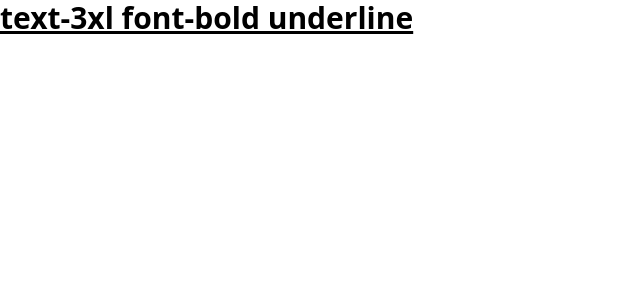
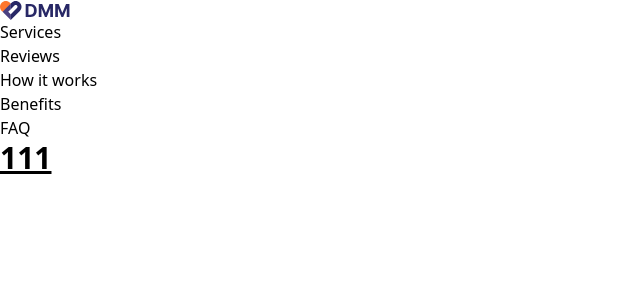
Before and after one commit to DmitryPonomarenko34/SMM-Next.js-TailwindCSS-React.js-Typescript, a Next.js app: page / in a window 1280 px wide. Shown: the top 300 px of the page, without its empty margins (0-640 px from the left). Built offline with nearby package versions, Linux system fonts and the light colour scheme.

Commit message:
added header, add next Img and Link component

```diff
--- /dev/null
+++ b/app/Header.tsx
@@ -0,0 +1,14 @@
+import Image from "next/image";
+import Link from "next/link";
+import NavList from "./NavList";
+
+export default function Header() {
+  return (
+    <header>
+      <Link href="/">
+        <Image src="/logo.svg" alt="logo" width={72} height={20} />
+      </Link>
+      <NavList />
+    </header>
+  );
+}
--- /dev/null
+++ b/app/NavList.tsx
@@ -0,0 +1,16 @@
+import { category } from "@/constants";
+import Link from "next/link";
+
+export default function NavList() {
+  return (
+    <nav className="">
+      <ul>
+        {category.map((category) => (
+          <li key={category}>
+            <Link href={`/${category.toLowerCase()}`}>{category}</Link>
+          </li>
+        ))}
+      </ul>
+    </nav>
+  );
+}
--- a/app/head.tsx
+++ b/app/head.tsx
@@ -1,10 +1,10 @@
 export default function Head() {
   return (
     <>
-      <title>Create Next App</title>
+      <title>DM</title>
       <meta content="width=device-width, initial-scale=1" name="viewport" />
       <meta name="description" content="Generated by create next app" />
       <link rel="icon" href="/favicon.ico" />
     </>
-  )
+  );
 }
--- a/app/layout.tsx
+++ b/app/layout.tsx
@@ -1,4 +1,5 @@
 import "../styles/globals.css";
+import Header from "./Header";
 
 export default function RootLayout({
   children,
@@ -8,7 +9,10 @@ export default function RootLayout({
   return (
     <html lang="en">
       <head />
-      <body>{children}</body>
+      <body>
+        <Header />
+        {children}
+      </body>
     </html>
   );
 }
--- /dev/null
+++ b/app/loading.tsx
@@ -0,0 +1,5 @@
+import React from "react";
+
+export default function Loading() {
+  return <h1>loading...</h1>;
+}
--- a/app/page.tsx
+++ b/app/page.tsx
@@ -1,9 +1,7 @@
 export default function Home() {
   return (
     <main>
-      <div className="text-3xl font-bold underline">
-        text-3xl font-bold underline
-      </div>
+      <div className="text-3xl font-bold underline">111</div>
     </main>
   );
 }
--- /dev/null
+++ b/app/reviews/page.tsx
@@ -0,0 +1,5 @@
+import React from "react";
+
+export default function ReviewsPage() {
+  return <h1>ReviewsPage</h1>;
+}
--- /dev/null
+++ b/app/services/page.tsx
@@ -0,0 +1,3 @@
+export default function ServicesPage() {
+  return <div className="text-black text-lg">Services</div>;
+}
--- /dev/null
+++ b/constants.ts
@@ -0,0 +1,9 @@
+import { Category } from "./typings";
+
+export const category: Category[] = [
+  "Services",
+  "Reviews",
+  "How it works",
+  "Benefits",
+  "FAQ",
+];
--- /dev/null
+++ b/typings.ts
@@ -0,0 +1,6 @@
+export type Category =
+  | "Services"
+  | "Reviews"
+  | "How it works"
+  | "Benefits"
+  | "FAQ";
```
Also changed, not shown: public/logo.jpg (added), public/logo.svg (added).
